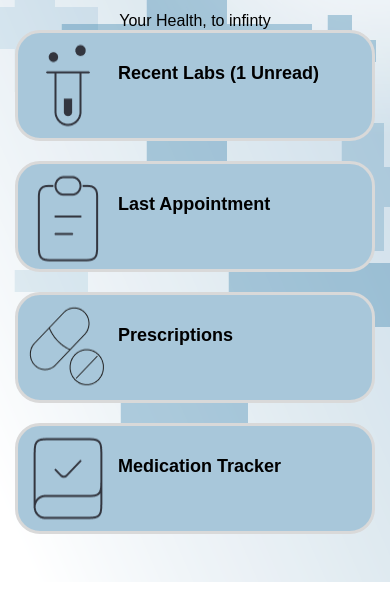
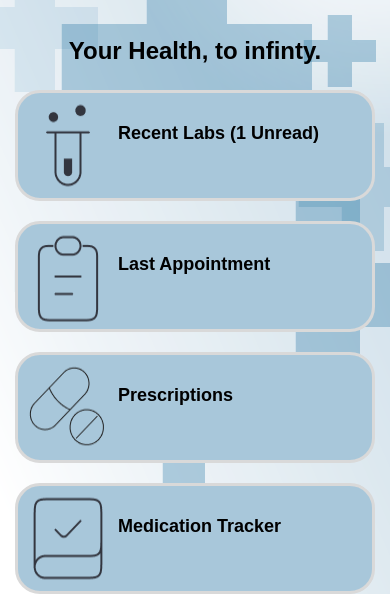
Before and after one commit to fz-hd-khn/Infinitum, a plain HTML site: page index.html in a window 390 px wide. Shown: the part 262-856 px from the top of the page. Drawn offline with Linux system fonts and the light colour scheme.

Commit message:
mobile slogan header added, margin edited

```diff
--- a/index.html
+++ b/index.html
@@ -55,7 +55,7 @@
           </div>
         </div>
 
-        <div class="slogan">Your Health, to infinty</div>
+        <div class="slogan"><h2>Your Health, to infinty.</h2></div>
         <!-- <img
           src="assets/infi-mobile.PNG"
           alt="Infinitum: Your health, to infinty " />   -->
--- a/styles.css
+++ b/styles.css
@@ -246,6 +246,9 @@ ul {
 .inf-logo-center {
   align-items: center;
 }
+.slogan {
+  margin: 5px;
+}
 /*
 .logo-piece > img {
   height: 200px;
```
